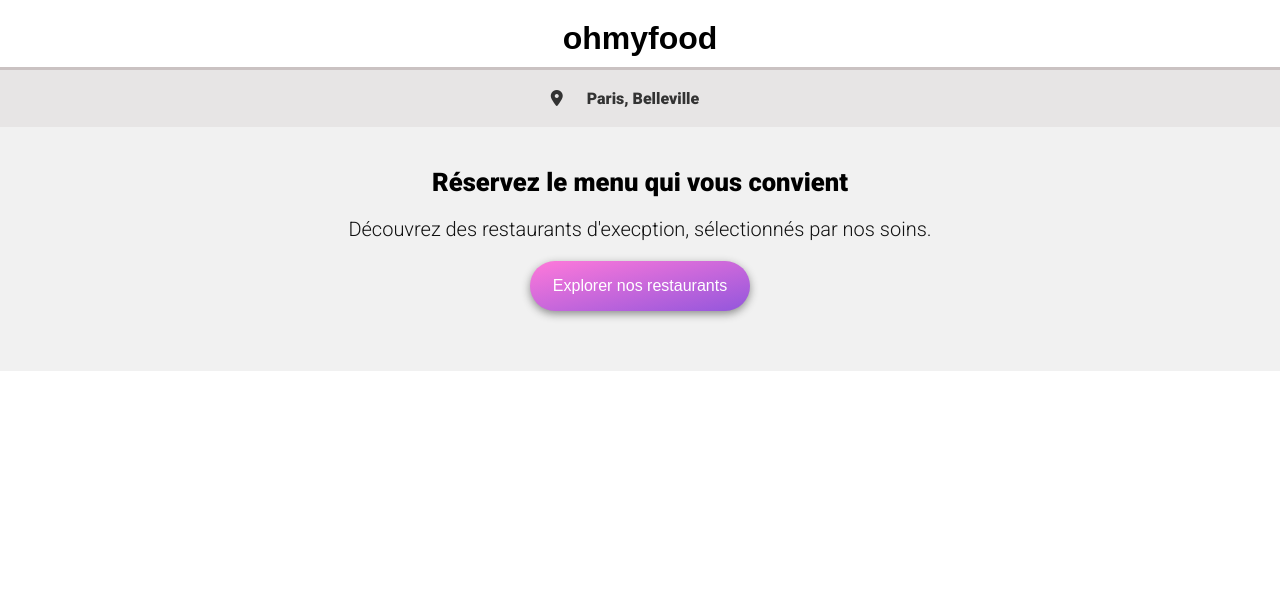
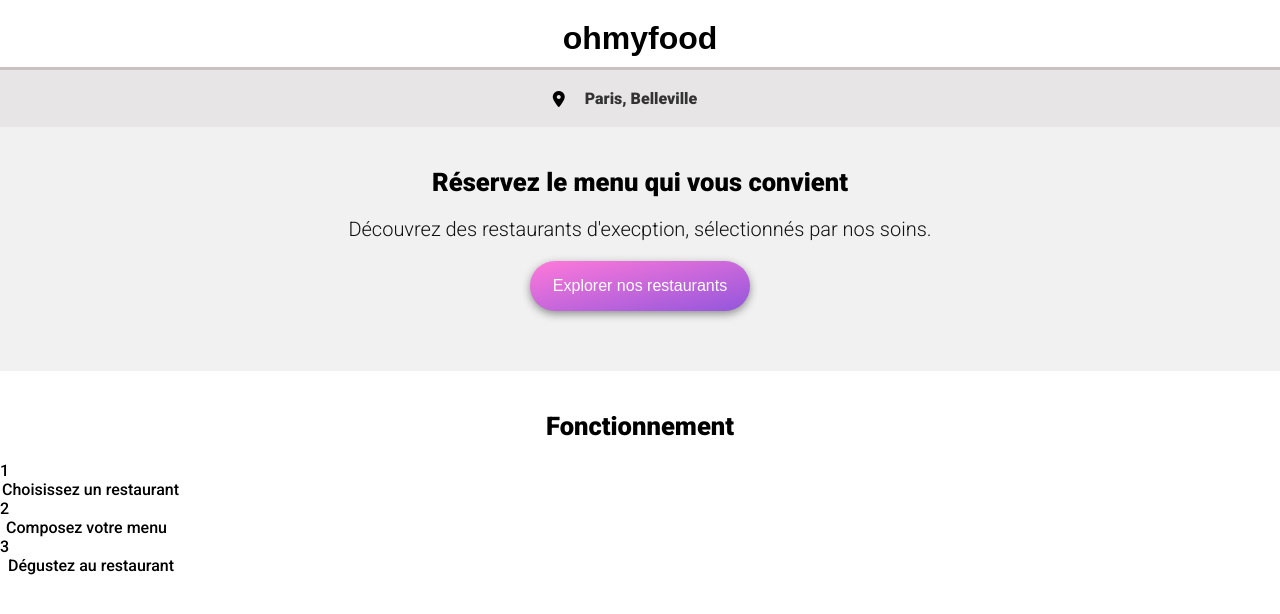
Before and after one commit to Emilien-Ad-10/Ohmyfood, a plain HTML site: page index.html in a window 1280 px wide. Drawn offline with Linux system fonts and the light colour scheme; a web font is replaced by a local one.

Commit message:
html section fonctionnement

```diff
--- a/css/style.css
+++ b/css/style.css
@@ -18,6 +18,8 @@ body{
     font-family: 'Roboto', sans-serif;
 }
 
+/* HEADER */
+
 h1{
     font-family: 'Shrikhand', sans-serif;
     text-align: center;
@@ -37,7 +39,7 @@ h1{
     margin: 0 20px 0 -30px;
 }
 
-.Paris_Belleville{
+.localisation span{
     color: #333;
     font-weight: 600;
 }
--- a/index.html
+++ b/index.html
@@ -14,7 +14,8 @@
                 <h1>ohmyfood</h1>
 
                 <div class="localisation">
-                    <span class="Paris_Belleville"><i class="fa-solid fa-location-dot"></i> Paris, Belleville</span>
+                    <i class="fa-solid fa-location-dot"></i>
+                    <span>Paris, Belleville</span>
                 </div>
 
                 <div class="présentation">
@@ -25,6 +26,28 @@
                     </button>
                 </div>
             </header>
+
+            <section class="fonctionnement">
+                <h2>Fonctionnement</h2>
+                <div class="choix">
+                    <div class="première">1</div>
+                    <span>
+                        <i class="fa-solid fa-mobile-screen-button"></i>Choisissez un restaurant
+                    </span>
+                </div>
+                <div class="composition">
+                    <div class="deuxième">2</div>
+                    <span>
+                        <i class="fa-solid fa-list-ul"></i>Composez votre menu
+                    </span>
+                </div>
+                <div class="dégustation">
+                    <div class="troisième">3</div>
+                    <span>
+                        <i class="fa-solid fa-store"></i>Dégustez au restaurant
+                    </span>
+                </div>
+            </section>
         </div>
     </body>
 </html>
```
